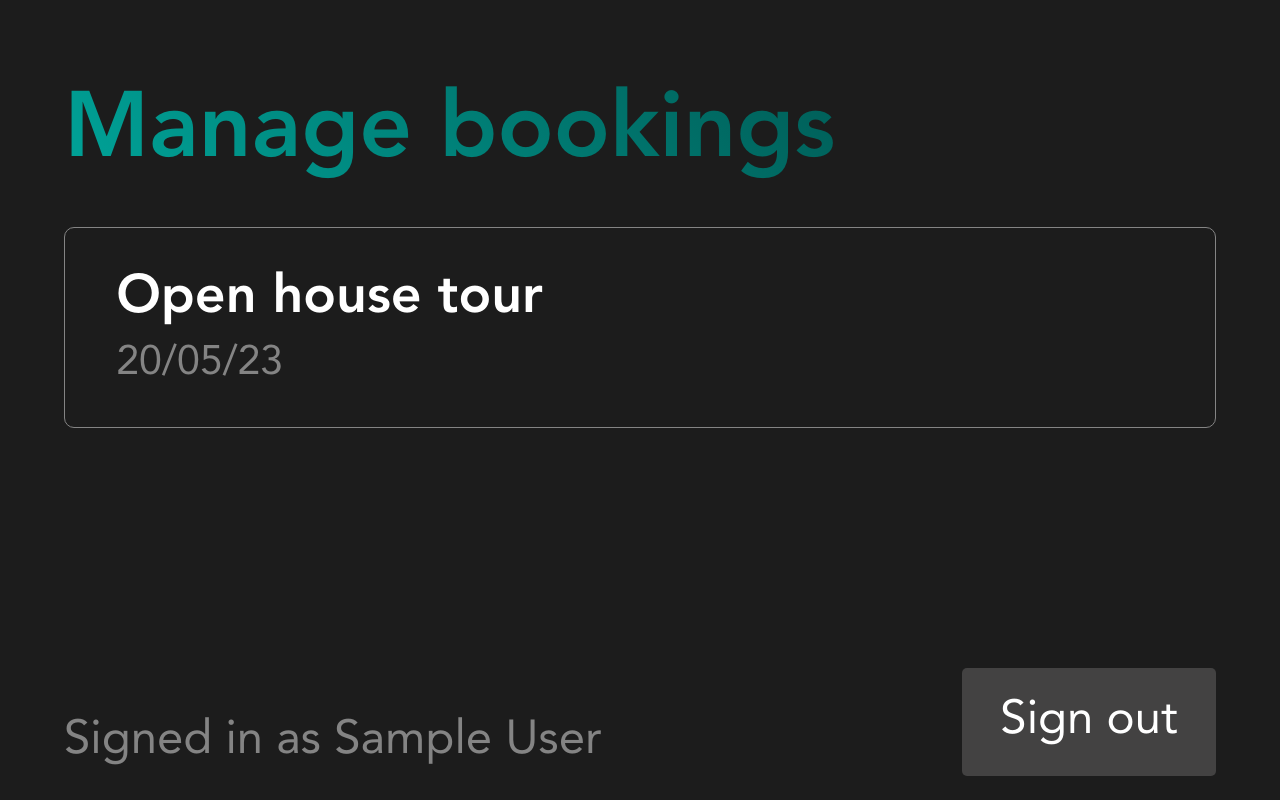
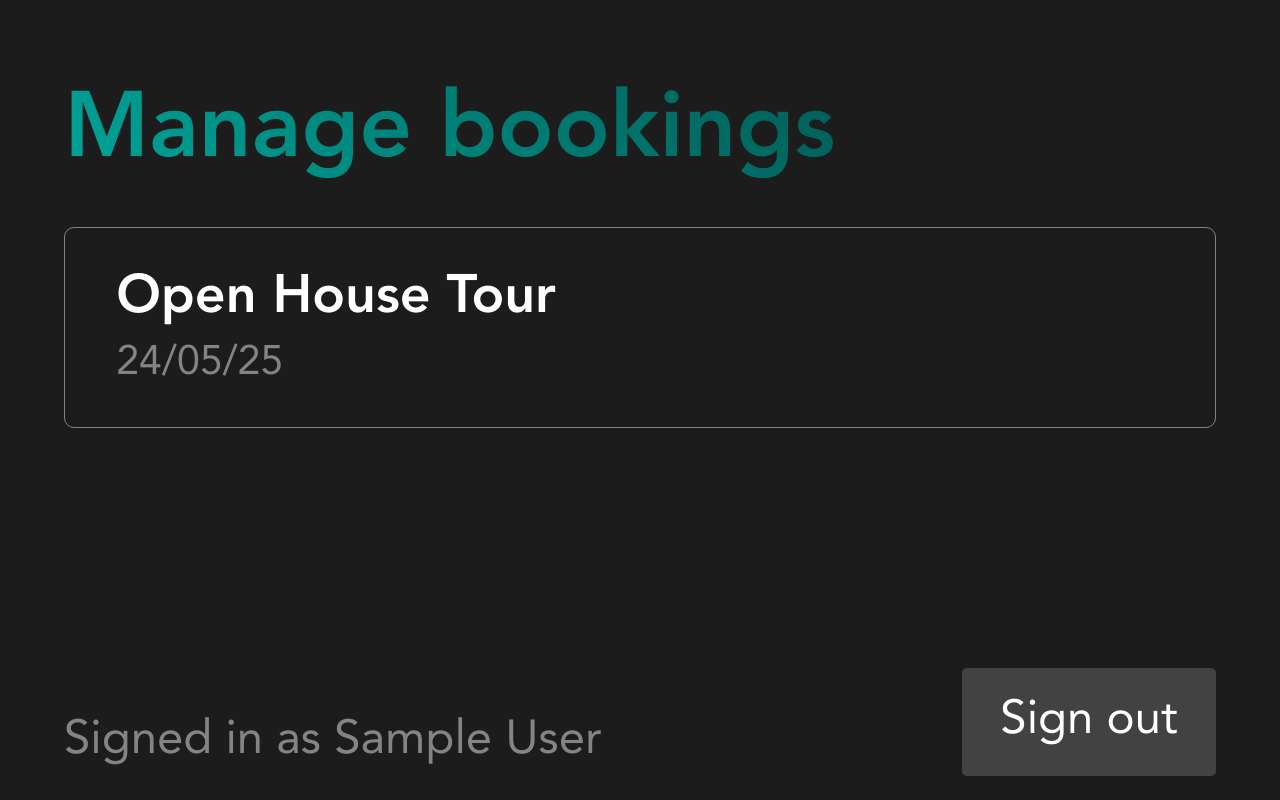
Before and after one commit to appventure-nush/nush-bookings-admin, a Vue app: page /home in a window 1280 px wide. Built offline with nearby package versions, Linux system fonts and the light colour scheme; no server answers; sample sign-in values are in the browser's storage.

Commit message:
Update timings and dependencies

```diff
--- a/src/views/ManageBookings.vue
+++ b/src/views/ManageBookings.vue
@@ -2,8 +2,8 @@
   <div id="bg">
     <h1 id="gradient-text">Manage bookings</h1>
     <div class="modal" @click="$router.push('/open-house-tour')">
-      <h2>Open house tour</h2>
-      <p>20/05/23</p>
+      <h2>Open House Tour</h2>
+      <p>24/05/25</p>
     </div>
     <p id="signed-in">Signed in as {{ name }}</p>
     <button id="sign-out" @click="signOut">Sign out</button>
--- a/src/views/TourView.vue
+++ b/src/views/TourView.vue
@@ -40,10 +40,11 @@ import Dialog from '@/components/MyDialog.vue';
 import DbService from '@/api/DbService';
 
 const TIMINGS = [
-  900, 915, 930, 945, 1000, 1015, 1030, 1045, 1100, 1115, 1130, 1145,
+  900, 910, 920, 930, 940, 950, 1000, 1010, 1020, 1030, 1040, 1050, 1100,
+  1110, 1120, 1130, 1140, 1150,
   //
-  1200, 1210, 1220, 1230, 1240, 1250, 1300, 1310, 1320, 1330, 1340, 1350, 1400, 1410, 1420, 1430, 1440, 1450, 1500,
-  1510, 1520, 1530,
+  1200, 1210, 1220, 1230, 1240, 1250, 1300, 1310, 1320, 1330, 1340, 1350,
+  1400, 1410, 1420, 1430,
 ].map((num) => num.toString());
 const TOURGROUPS = ['A1', 'A2', 'B1', 'B2', 'C1', 'C2'];
 
```
Also changed, not shown: 1 other file (tests, documents, lock files or other folders).
